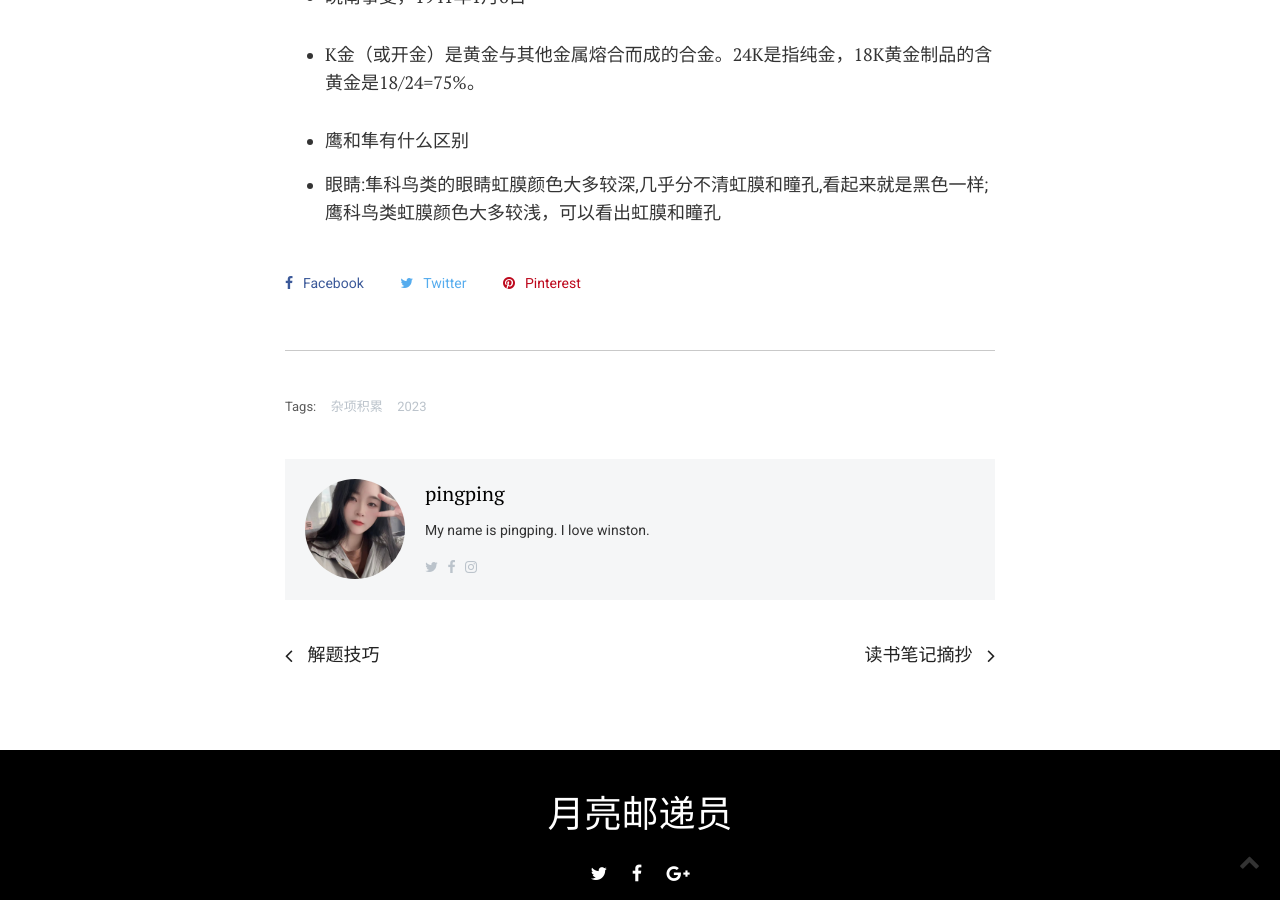
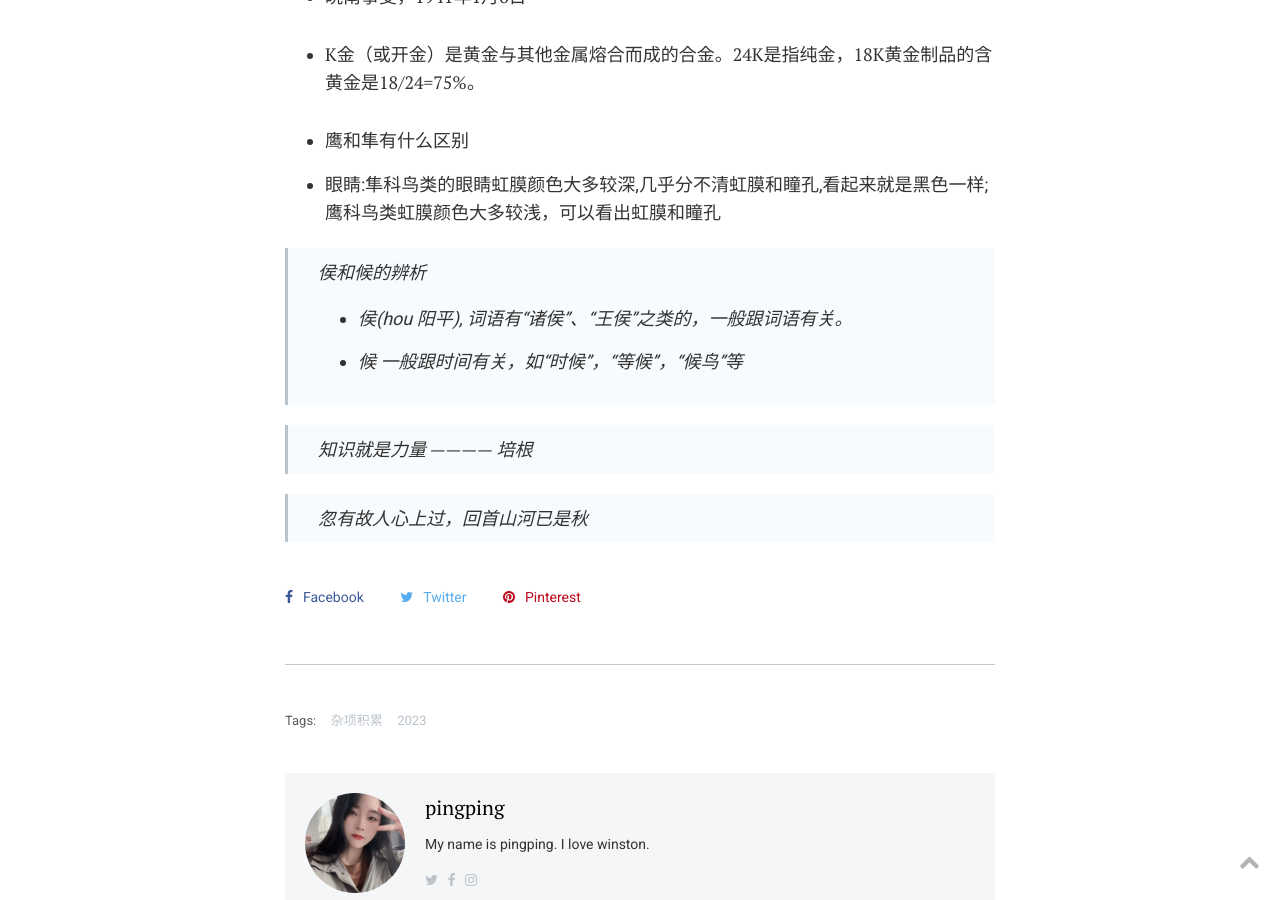
Before and after one commit to mytingbao/blog, a Jekyll site: the page built from _posts/公考积累/2023-05-17-杂项积累.md, in a window 1280 px wide and 900 px high, scrolled down 3006 px. Built offline with Jekyll 4.4.1, drawn with Linux system fonts in a browser that asks for light colours.

Commit message:
更新blog

```diff
--- a/_posts/公考积累/2023-05-17-杂项积累.md
+++ b/_posts/公考积累/2023-05-17-杂项积累.md
@@ -69,3 +69,12 @@ description: 杂项积累
 
 *  鹰和隼有什么区别
   * 眼睛:隼科鸟类的眼睛虹膜颜色大多较深,几乎分不清虹膜和瞳孔,看起来就是黑色一样;鹰科鸟类虹膜颜色大多较浅，可以看出虹膜和瞳孔
+
+> 侯和候的辨析
+* 侯(hou 阳平), 词语有“诸侯”、“王侯”之类的，一般跟词语有关。
+* 候 一般跟时间有关，如“时候”，“等候”，“候鸟”等
+
+
+> 知识就是力量 ———— 培根
+
+> 忽有故人心上过，回首山河已是秋
```
Also changed, not shown: _posts/公考积累/2023-03-28-公基积累.md (+3 -0 lines).
